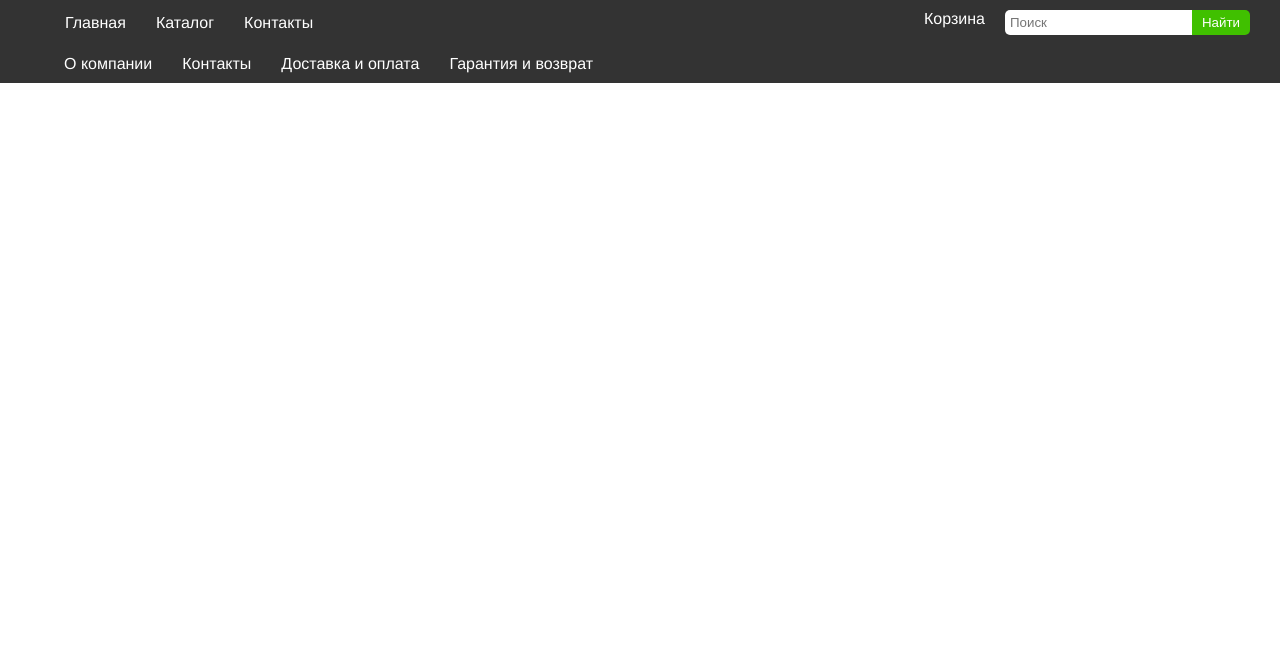
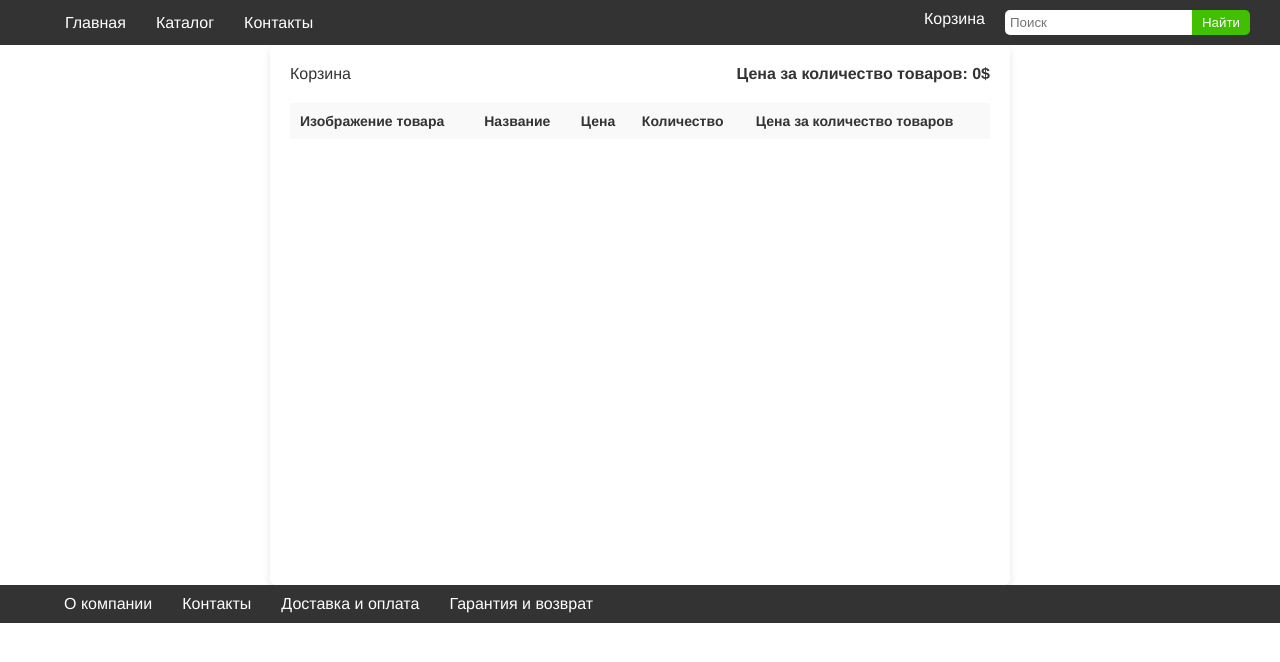
Before and after one commit to kotet912/shop, a Vue app: page /basket in a window 1280 px wide. Shown: the top 662 px of the page. Built offline with nearby package versions, Linux system fonts and the light colour scheme.

Commit message:
корзина + стили

```diff
--- a/src/components/vCard/vCard.vue
+++ b/src/components/vCard/vCard.vue
@@ -7,7 +7,7 @@
         />
         <h2 class="card__title">{{ title }}</h2>
         <p class="card__description">{{ description }}</p>
-        <p class="card__price">{{ price }}</p>
+        <p class="card__price">{{ price }}$</p>
         <router-link
             class="card__link"
             :to="{
@@ -43,7 +43,7 @@ export default {
             required: true,
         },
         price: {
-            type: String,
+            type: Number,
             required: true,
         },
     },
--- a/src/store.js
+++ b/src/store.js
@@ -7,7 +7,7 @@ const store = createStore({
             image: 'wondicon.png',
             title: 'Product 1',
             description: 'Description 1',
-            price: '10$',
+            price: 10,
             count: 0,
         },
         {
@@ -15,7 +15,7 @@ const store = createStore({
             image: 'wondicon.png',
             title: 'Product 2',
             description: 'Description 2',
-            price: '15$',
+            price: 15,
             count: 0,
         },
         {
@@ -23,7 +23,7 @@ const store = createStore({
             image: 'wondicon.png',
             title: 'Product 3',
             description: 'Description 3',
-            price: '20$',
+            price: 20,
             count: 0,
         },
         {
@@ -31,7 +31,7 @@ const store = createStore({
             image: 'wondicon.png',
             title: 'Product 4',
             description: 'Description 4',
-            price: '25$',
+            price: 25,
             count: 0,
         },
         {
@@ -39,7 +39,7 @@ const store = createStore({
             image: 'wondicon.png',
             title: 'Product 5',
             description: 'Description 5',
-            price: '30$',
+            price: 30,
             count: 0,
         },
         {
@@ -47,7 +47,7 @@ const store = createStore({
             image: 'logo.png',
             title: 'Product 6',
             description: 'Description 6',
-            price: '35$',
+            price: 35,
             count: 0,
         },
     ],
--- a/src/views/pageBasket.less
+++ b/src/views/pageBasket.less
@@ -1 +1,58 @@
 @import '@/assets/variables/variables.less';
+
+.page {
+    .page__basket {
+      display: flex;
+      flex-direction: column;
+      margin: 0 auto;
+      padding: 20px;
+      min-height: 500px;
+      max-width: 700px;
+      box-shadow: 0 4px 8px rgba(0, 0, 0, 0.1);
+      border-radius: 6px;
+      background-color: #fff;
+      overflow: hidden;
+      .page__basket-header {
+        display: flex;
+        align-items: center;
+        justify-content: space-between;
+        margin-bottom: 20px;
+        .page__basket-total-price {
+          font-size: 16px;
+          font-weight: 700;
+        }
+      }
+      .page__basket-table {
+        width: 100%;
+        border-collapse: collapse;
+        th {
+          text-align: left;
+          font-size: 14px;
+          font-weight: 700;
+          padding: 10px;
+          background-color: #f9f9f9;
+        }
+        td {
+          font-size: 14px;
+          font-weight: 400;
+          padding: 15px 10px;
+          border-bottom: 1px solid #f1f1f1;
+          &:first-child {
+            width: 120px;
+            .page__basket-table-image {
+              display: block;
+              width: 100%;
+              height: auto;
+            }
+          }
+          &:nth-child(3),
+          &:last-child {
+            text-align: right;
+          }
+          &:last-child {
+            font-weight: 700;
+          }
+        }
+      }
+    }
+  }
--- a/src/views/pageBasket.vue
+++ b/src/views/pageBasket.vue
@@ -1,28 +1,85 @@
 <template>
-    <main>
-        <div class="pageBasket">
-            <!-- <div v-for=""></div> -->
+    <main class="page">
+        <div class="page__basket">
+            <div class="page__basket-header">
+                <h2 class="page__basket-title">Корзина</h2>
+                <p class="page__basket-total-price">
+                    Цена за количество товаров: {{ totalPrice }}$
+                </p>
+            </div>
+
+            <table class="page__basket-table">
+                <thead>
+                    <tr>
+                        <th class="page__basket-table-header">
+                            Изображение товара
+                        </th>
+                        <th class="page__basket-table-header">Название</th>
+                        <th class="page__basket-table-header">Цена</th>
+                        <th class="page__basket-table-header">Количество</th>
+                        <th class="page__basket-table-header">
+                            Цена за количество товаров
+                        </th>
+                    </tr>
+                </thead>
+                <tbody>
+                    <tr
+                        v-for="product in cartItems"
+                        :key="product.id"
+                        class="page__basket-table-row"
+                    >
+                        <td class="page__basket-table-cell">
+                            <img
+                                :src="require(`@/assets/${product.image}`)"
+                                alt="product"
+                                class="page__basket-table-image"
+                            />
+                        </td>
+                        <td class="page__basket-table-cell">
+                            {{ product.title }}
+                        </td>
+                        <td class="page__basket-table-cell">
+                            {{ product.price }}$
+                        </td>
+                        <td class="page__basket-table-cell">
+                            {{ product.count }}
+                        </td>
+                        <td class="page__basket-table-cell">
+                            {{ product.count * product.price }}$
+                        </td>
+                    </tr>
+                </tbody>
+            </table>
         </div>
     </main>
 </template>
 
 <script>
+import { mapState } from 'vuex';
+
 export default {
     name: 'PageBasket',
 
     data() {
-        return {
+        return {};
+    },
+    computed: {
+        ...mapState({
+            products: (state) => state,
+        }),
+        cartItems() {
+            return this.$store.state.filter((product) => product.count > 0);
+        },
+        totalPrice() {
+            return this.cartItems.reduce(
+                (total, product) => total + product.count * product.price,
+                0
+            );
+        },
+    },
+    mounted() {},
 
-        };
-    },
-
-    mounted() {
-
-    },
-
-    methods: {
-
-    },
+    methods: {},
 };
 </script>
 
--- a/src/views/pageCard.vue
+++ b/src/views/pageCard.vue
@@ -12,7 +12,7 @@
                     {{ product.description }}
                 </p>
                 <p class="pageCard__container__price">
-                    Цена: {{ product.price }}
+                    Цена: {{ product.price }}$
                 </p>
                 <button
                     v-if="!product.count"
```
